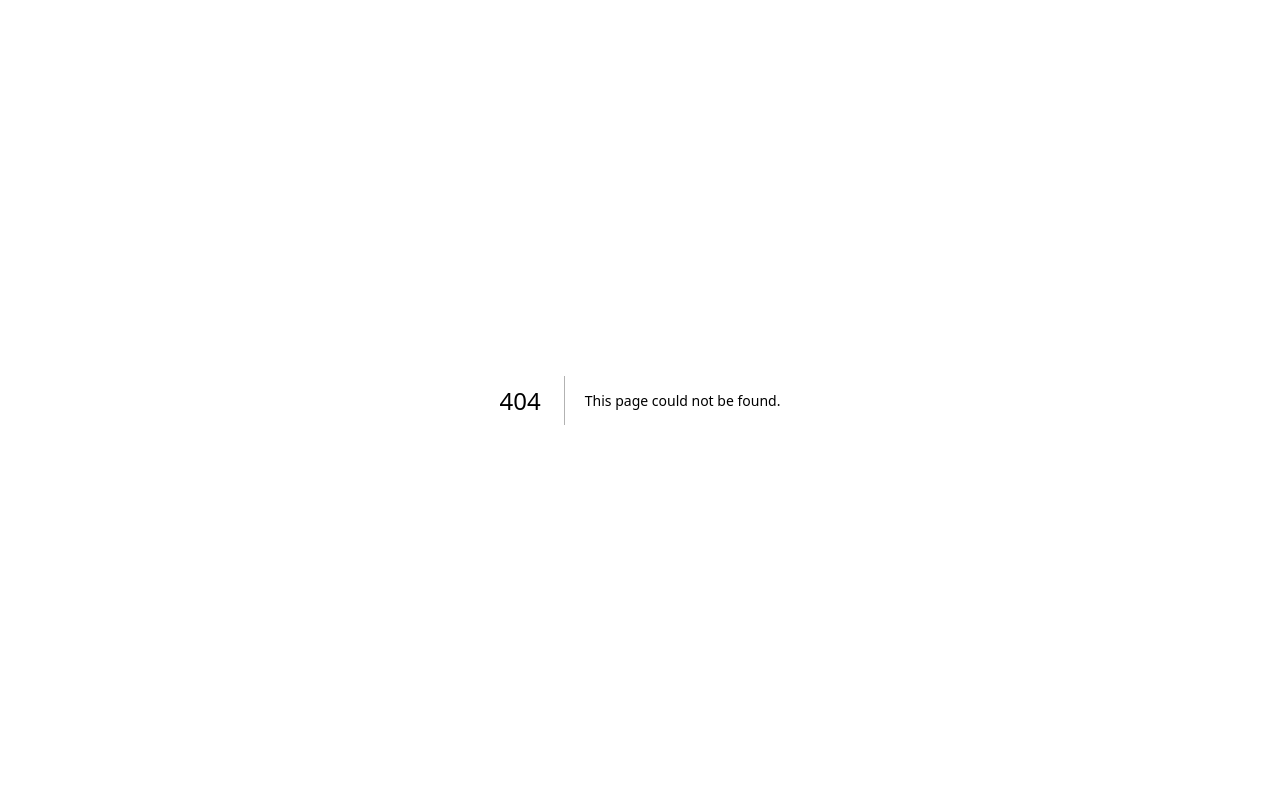
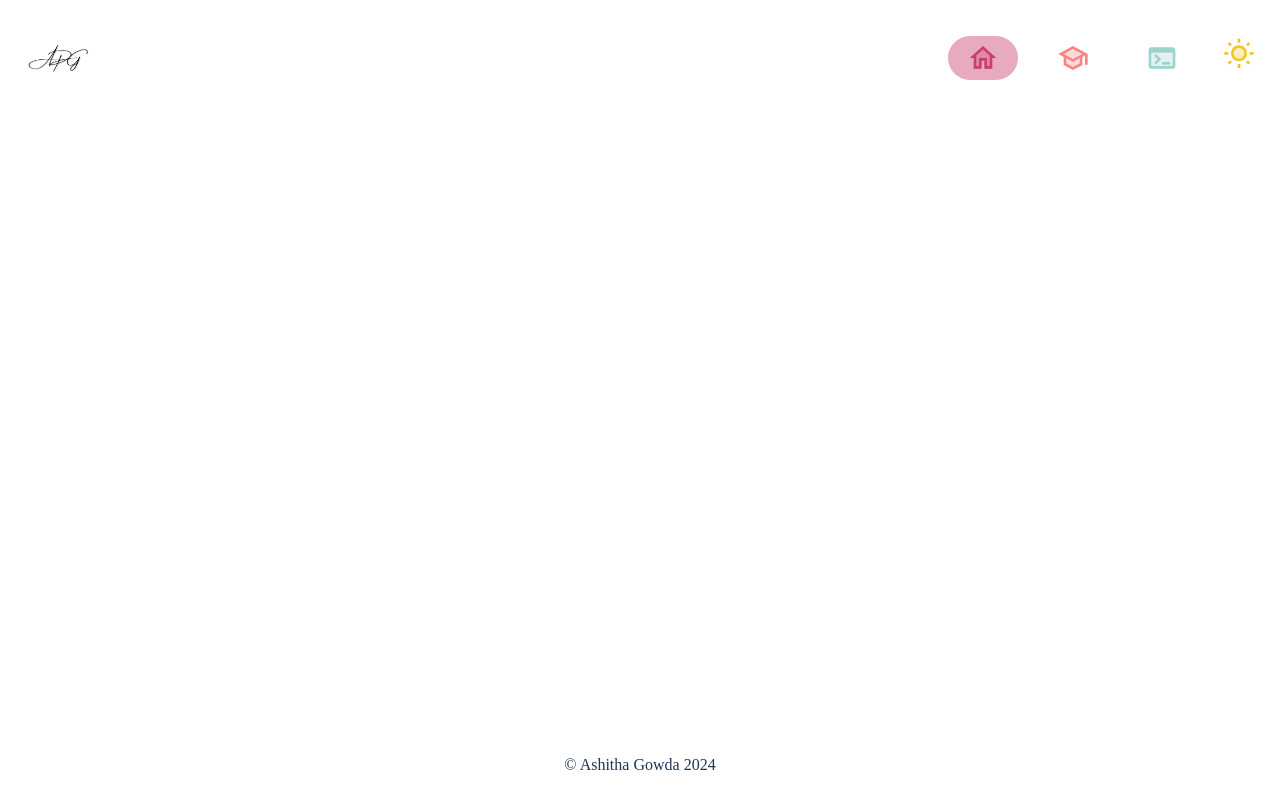
Before and after one commit to AshithaPGowda/portfolio, a Next.js app: page /education in a window 1280 px wide. Before the commit this address had no page. Built offline with nearby package versions, Linux system fonts and the light colour scheme.

Commit message:
added a new education route

```diff
--- /dev/null
+++ b/src/app/education/layout.js
@@ -0,0 +1,15 @@
+
+export const metadata = {
+    title: "APG - Education",
+    description: "Example projects",
+  };
+
+  export default function RootLayout({ children }) {
+    return (
+      <html lang="en">
+        <body>
+          {children}
+        </body>
+      </html>
+    );
+  }
--- /dev/null
+++ b/src/app/education/page.js
@@ -0,0 +1,79 @@
+'use client';
+
+import { useState, useEffect } from 'react';
+import { useMediaQuery } from "@mui/material"; // Import for media query
+import Header from '../components/header';
+import COLOURS from '../colours';
+import PersonalMobile from '../components/sectionPersonal/mobileView';
+import PersonalDesktop from '../components/sectionPersonal/desktopView';
+import WhatDoIDo from '../components/sectionPersonal/what DoIDo';
+
+export default function EducationDetails() {
+      // Check if the screen is small (mobile view)
+  const isMobile = useMediaQuery("(max-width:600px)");
+
+  const currentYear = new Date().getFullYear();
+
+  // State for theme: LIGHT or DARK
+  const [theme, setTheme] = useState('LIGHT'); // Default to LIGHT
+
+  useEffect(() => {
+    // Ensure body and html take up full height of the screen
+    document.body.style.margin = 0;
+    document.body.style.padding = 0;
+    document.body.style.height = '100%';
+    document.documentElement.style.height = '100%';
+  }, []);
+
+  const toggleTheme = () => {
+    setTheme((prevTheme) => (prevTheme === 'LIGHT' ? 'DARK' : 'LIGHT'));
+  };
+
+  return (
+    <div
+      style={{
+        display: 'flex',
+        flexDirection: 'column',
+        height: '100vh', // Full screen height
+        width: '100vw', // Full screen width
+        margin: 0, // Remove margin
+        padding: 0, // Remove padding
+        overflow_x: 'hidden', // Prevent overflow
+        backgroundColor: COLOURS[`BACKGROUND_${theme}`], // Dynamic background color
+      }}
+    >
+      {/* Custom Header */}
+      <div
+        style={{
+          display: 'flex',
+          justifyContent: 'space-between',
+          alignItems: 'center',
+          padding: '20px',
+          backgroundColor: COLOURS[`HEADER_${theme}`], // Dynamic header color
+          color: COLOURS[`TEXT_${theme}`], // Dynamic text color
+          position: 'fixed', // Keep header fixed at the top
+          top: 0,
+          left: 0,
+          right: 0,
+          zIndex: 10,
+        }}
+      >
+        <Header theme={theme} toggleTheme={toggleTheme} />
+      </div>
+
+
+      {/* Custom Footer */}
+      <div
+        style={{
+          padding: '10px 10px',
+          backgroundColor: COLOURS[`FOOTER_${theme}`], // Dynamic footer color
+          color: COLOURS[`TEXT_COLOUR_${theme}`], // Dynamic footer text color
+          textAlign: 'center',
+          marginTop: 'auto',
+        }}
+      >
+        <p>&#169; Ashitha Gowda {currentYear}</p>
+      </div>
+    </div>
+  );
+}
```
